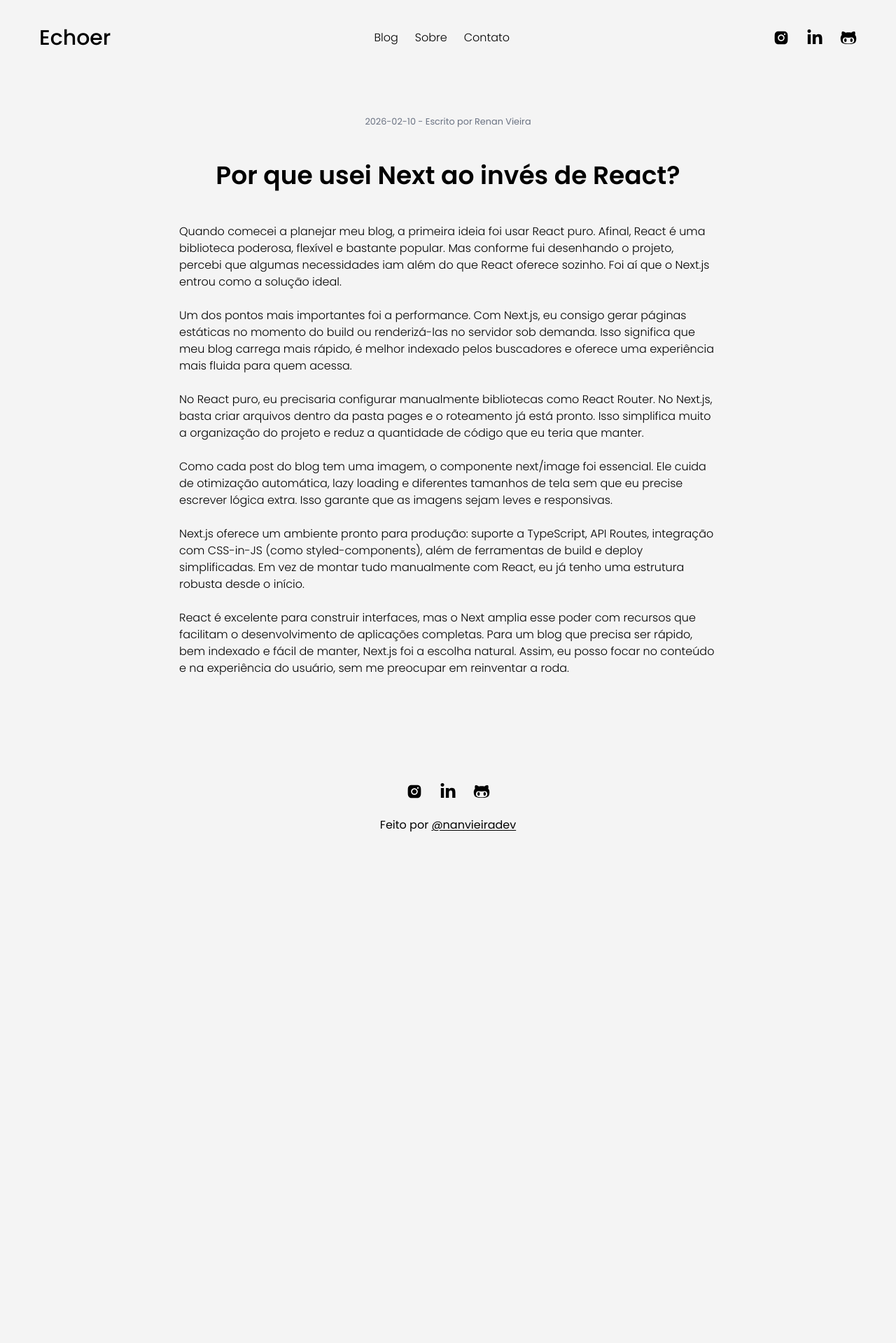
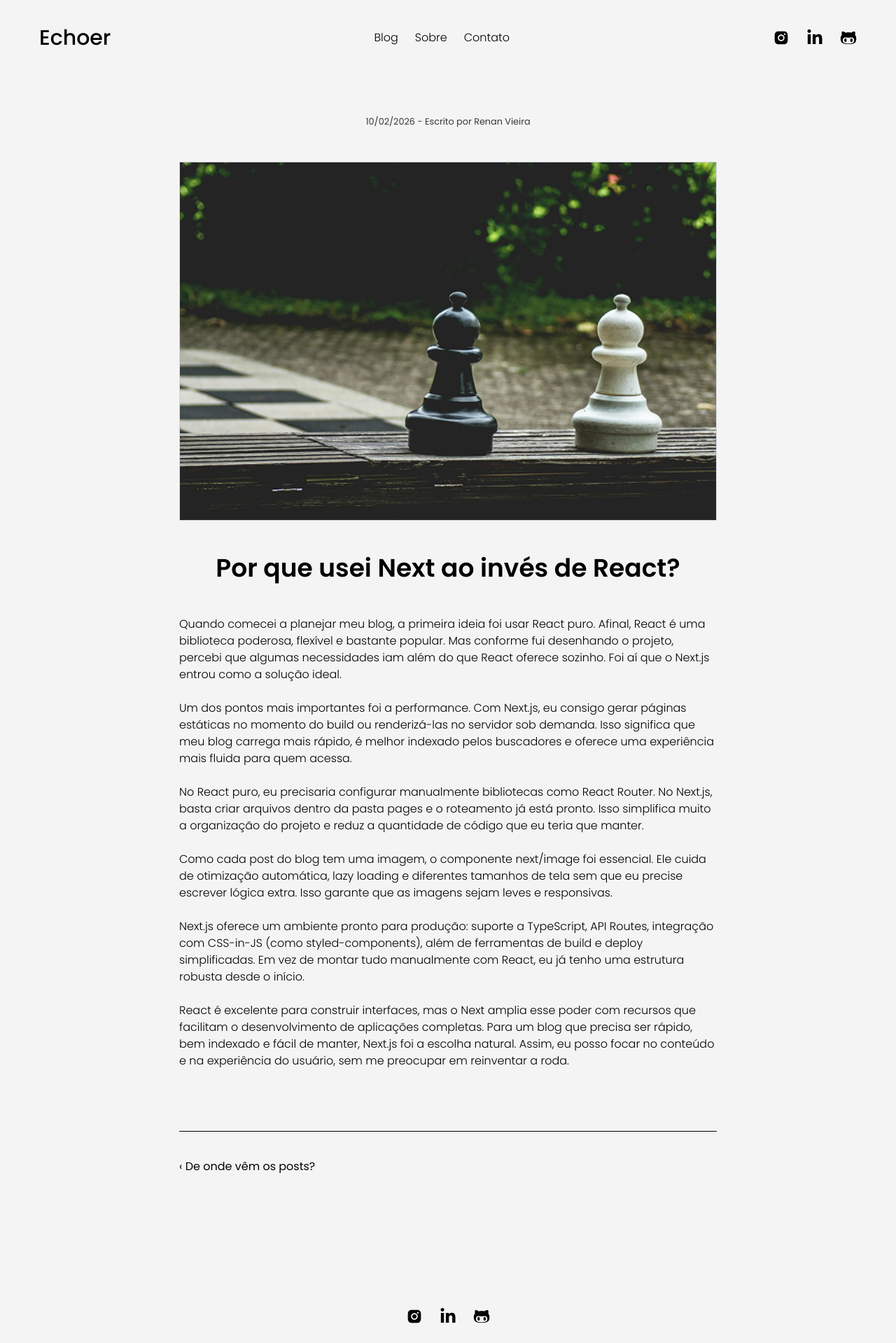
Before and after one commit to nanvieiradev/echoer, a Next.js app: page /posts/post-1 in a window 1280 px wide. Shown: the top 1919 px of the page at 70% size. Before the commit the page ends 1287 px from the top, so only its background shows below. Built offline with nearby package versions, Linux system fonts and the light colour scheme.

Commit message:
feat: add abas de posts anterior e seguinte

```diff
--- a/src/pages/posts/[slug].js
+++ b/src/pages/posts/[slug].js
@@ -5,26 +5,80 @@
 import { serialize } from "next-mdx-remote/serialize"
 import { MDXRemote } from "next-mdx-remote"
 import Head from "next/head"
+import Image from "next/image"
+import styled from "styled-components"
+import Link from "next/link"
 // import CommentSection from "../../components/CommentSection"
 
-export default function PostPage({ frontmatter, mdxSource, slug }) {
+export default function PostPage({
+  frontmatter,
+  mdxSource,
+  slug,
+  prevPost,
+  nextPost,
+}) {
+  const formattedDate = new Date(
+    frontmatter.date.replace(/-/g, "/"),
+  ).toLocaleDateString("pt-BR")
+
+  const PostDate = styled.small`
+    color: ${({ theme }) => theme.colors.muted};
+  `
+
+  const PrevPostWrapper = styled.span`
+    color: ${({ theme }) => theme.colors.foreground};
+  `
+  const NextPostWrapper = styled.span`
+    color: ${({ theme }) => theme.colors.foreground};
+  `
+
   return (
     <>
       <Head>
         <title>{frontmatter.title} | Echoer</title>
       </Head>
       <PostLayout>
-        <section className="flex justify-center py-14">
+        <section className="flex justify-center py-6 sm:py-14">
           <div className="max-w-3xl flex flex-col gap-12">
-            <small className="text-gray-500 text-center">
-              {frontmatter.date} - Escrito por {frontmatter.author}
-            </small>
-            <h2 className="text-4xl font-semibold text-center">
+            <PostDate className=" text-center">
+              {formattedDate} - Escrito por {frontmatter.author}
+            </PostDate>
+            <Image
+              src={frontmatter.image}
+              alt={frontmatter.title}
+              width={100}
+              height={100}
+              layout="responsive"
+              className="border border-gray-300 w-full cover"
+              unoptimized
+            />
+            <h2 className="sm:text-4xl font-semibold text-center text-2xl">
               {frontmatter.title}
             </h2>
             <article>
               <MDXRemote {...mdxSource} />
             </article>
+            <div className="flex justify-between py-10 border-t mt-10 gap-6">
+              {prevPost ? (
+                <Link href={`/posts/${prevPost.slug}`}>
+                  <PrevPostWrapper className="hover:underline active:underline text-xs sm:text-base flex leading-5">
+                    ‹ {prevPost.title}
+                  </PrevPostWrapper>
+                </Link>
+              ) : (
+                <div />
+              )}
+
+              {nextPost ? (
+                <Link href={`/posts/${nextPost.slug}`}>
+                  <NextPostWrapper className="hover:underline active:underline text-xs sm:text-base text-end flex leading-5">
+                    {nextPost.title} ›
+                  </NextPostWrapper>
+                </Link>
+              ) : (
+                <div />
+              )}
+            </div>
           </div>
         </section>
       </PostLayout>
@@ -41,11 +95,38 @@
 }
 
 export async function getStaticProps({ params: { slug } }) {
+  const postsDir = path.join(process.cwd(), "src/content/posts")
+  const filenames = fs.readdirSync(postsDir)
+
+  const posts = filenames.map((filename) => {
+    const filePath = path.join(postsDir, filename)
+    const fileContent = fs.readFileSync(filePath, "utf-8")
+    const { data } = matter(fileContent)
+
+    return {
+      slug: filename.replace(".mdx", ""),
+      ...data,
+    }
+  })
+
+  // Ordena por data
+  const sortedPosts = posts.sort((a, b) => new Date(b.date) - new Date(a.date))
+
+  // Encontra índice do post atual
+  const index = sortedPosts.findIndex((post) => post.slug === slug)
+
+  const prevPost = index > 0 ? sortedPosts[index - 1] : null
+  const nextPost =
+    index < sortedPosts.length - 1 ? sortedPosts[index + 1] : null
+
   const markdownWithMeta = fs.readFileSync(
-    path.join("src/content/posts", slug + ".mdx"),
+    path.join(postsDir, slug + ".mdx"),
     "utf-8",
   )
   const { data, content } = matter(markdownWithMeta)
   const mdxSource = await serialize(content)
-  return { props: { frontmatter: data, mdxSource, slug } }
+
+  return {
+    props: { frontmatter: data, mdxSource, slug, prevPost, nextPost },
+  }
 }
```
